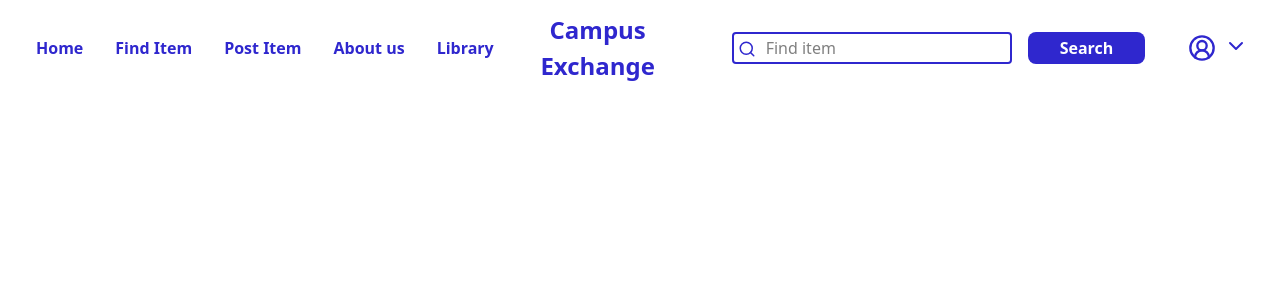
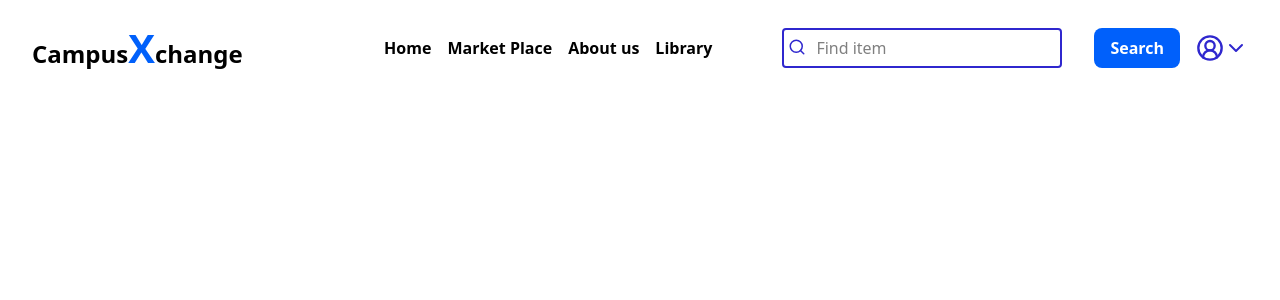
Before and after one commit to Banerjee2021/Campus-Exchange, a React (Vite) app in the folder Frontend/: page / in a window 1280 px wide. Shown: the top 300 px of the page. Built offline with nearby package versions, Linux system fonts and the light colour scheme.

Commit message:
Modified Navbar.jsx and Added MarketPlace.jsx

```diff
--- a/Frontend/src/Pages/Find.jsx
+++ /dev/null
@@ -1,10 +0,0 @@
-
-function Find(){
-    return(
-        <>
-
-        </>
-    )
-}
-
-export default Find ;
--- /dev/null
+++ b/Frontend/src/Pages/MarketPlace.jsx
@@ -0,0 +1,10 @@
+
+function MarketPlace(){
+    return(
+        <>
+
+        </>
+    )
+}
+
+export default MarketPlace ;
--- a/Frontend/src/Pages/Post.jsx
+++ /dev/null
@@ -1,10 +0,0 @@
-
-function Post(){
-    return(
-        <>
-
-        </>
-    )
-}
-
-export default Post ;
--- a/Frontend/src/components/Navbar.jsx
+++ b/Frontend/src/components/Navbar.jsx
@@ -1,40 +1,121 @@
 import { Link } from "react-router";
-import { CircleUserRound, Search, ChevronDown } from 'lucide-react'
+import { CircleUserRound, Search, ChevronDown } from 'lucide-react';
+import { useState, useEffect, useRef } from "react";
 
-function Navbar(){
-    return(
+function Navbar() {
+    const [isDropdownOpen, setIsDropdownOpen] = useState(false);
+    const [closeTimeout, setCloseTimeout] = useState(null);
+    const dropdownRef = useRef(null);
+    const profileRef = useRef(null);
+
+    const handleProfileEnter = () => {
+        if (closeTimeout) {
+            clearTimeout(closeTimeout);
+            setCloseTimeout(null);
+        }
+        setIsDropdownOpen(true);
+    };
+
+    const handleDropdownEnter = () => {
+        if (closeTimeout) {
+            clearTimeout(closeTimeout);
+            setCloseTimeout(null);
+        }
+    };
+
+    const handleProfileLeave = () => {
+
+        if (!dropdownRef.current || !dropdownRef.current.matches(':hover')) {
+            const timeout = setTimeout(() => {
+                setIsDropdownOpen(false);
+            }, 750);
+            setCloseTimeout(timeout);
+        }
+    };
+
+    const handleDropdownLeave = () => {
+        if (!profileRef.current || !profileRef.current.matches(':hover')) {
+            const timeout = setTimeout(() => {
+                setIsDropdownOpen(false);
+            }, 750);
+            setCloseTimeout(timeout);
+        }
+    };
+
+    useEffect(() => {
+        return () => {
+            if (closeTimeout) {
+                clearTimeout(closeTimeout);
+            }
+        };
+    }, [closeTimeout]);
+
+    return (
         <>
-            <div id = "navbar" className = "w-screen h-[12vh] flex-row flex justify-between items-center text-center px-8">
-                <div id = "navbar-items">
-                    <ul className = "list-none flex flex-row gap-6">
-                        <li><Link to = "/">Home</Link></li>
-                        <li><Link to = "/find">Find Item</Link></li>
-                        <li><Link to = "/post">Post Item</Link></li>
-                        <li><Link to = "/about">About us</Link></li>
-                        <li><Link to = "/library">Library</Link></li>
-                    </ul>
-                </div>
-
-                <div className = "">
-                    <Link to ="/">
-                        <h1 className = "text-[24px] font-extrabold text-[#2F27CE]">Campus</h1>
-                        <h2 className = "text-[24px] font-extrabold text-[#2F27CE]">Exchange</h2>
+            <div id="navbar" className="w-screen h-[12vh] flex-row flex justify-between items-center text-center px-8">
+                <div className="">
+                    <Link to="/">
+                        <h1 className="font-extrabold text-[24px]">
+                            <span>Campus</span>
+                            <span className="text-[#0060fb] text-[40px]">X</span>
+                            change
+                        </h1>
                     </Link>
                 </div>
 
-                <div className = "flex flex-row">
-                    <Search size={18} className = "relative left-10 top-2 z-10" color="#2F27CE"/>
-                    <input type="search" name="" id="" placeholder = "Find item" className = "ml-4 border-2 pl-8 rounded-[4px] mr-4 w-70 outline-none border-[#2F27CE]"/>
-                    <button className = "px-8 py-1 bg-[#2F27CE] text-white rounded-[8px] cursor-pointer hover:bg-[#2F27CE] font-[600]">Search</button>
-                </div>
+                <div className="flex flex-row gap-4">
+                    <div id="navbar-items">
+                        <ul className="list-none flex flex-row gap-2">
+                            <li><Link to="/">Home</Link></li>
+                            <li><Link to="/market">Market Place</Link></li>
+                            <li><Link to="/about">About us</Link></li>
+                            <li><Link to="/library">Library</Link></li>
+                        </ul>
+                    </div>
 
-                <div className = "flex flex-row gap-2 cursor-pointer" id = "profile">
-                    <span><CircleUserRound size={28} color="#2F27CE"/></span>
-                    <span id = "arrow"><ChevronDown size = {24} color="#2F27CE"/></span>
+                    <Search size={18} className="relative left-14 top-2.5 z-10" color="#2F27CE" />
+                    <input
+                        type="search"
+                        placeholder="Find item"
+                        className="ml-4 border-2 pl-8 rounded-[4px] mr-4 w-70 outline-none border-[#2F27CE]"
+                    />
+                    <button className="px-4 bg-[#0060fb] text-white rounded-[8px] cursor-pointer hover:bg-[#2F27CE] font-[600]">
+                        Search
+                    </button>
+
+                    <div
+                        className="cursor-pointer flex flex-row justify-center items-center"
+                        id="profile"
+                        ref={profileRef}
+                        onMouseEnter={handleProfileEnter}
+                        onMouseLeave={handleProfileLeave}
+                    >
+                        <span><CircleUserRound size={28} color="#2F27CE" /></span>
+                        <span id="arrow" className={`transition-transform duration-300 ${isDropdownOpen ? 'rotate-180' : ''}`}>
+                            <ChevronDown size={24} color="#2F27CE" />
+                        </span>
+                    </div>
                 </div>
             </div>
+
+            {isDropdownOpen && (
+                <div
+                    className="h-[16vh] w-[12vw] rounded-2xl shadow-2xl absolute right-4 flex items-center justify-center"
+                    id="drop-down"
+                    ref={dropdownRef}
+                    onMouseEnter={handleDropdownEnter}
+                    onMouseLeave={handleDropdownLeave}
+                >
+                    <div className="flex flex-col w-full">
+                        <ul className="flex flex-col text-center space-y-3">
+                            <li className="cursor-pointer hover:text-[#2F27CE] transition-colors font-[600]">Account</li>
+                            <li className="cursor-pointer hover:text-[#2F27CE] transition-colors font-[600]">Sign Up</li>
+                        </ul>
+                    </div>
+                </div>
+            )}
         </>
-    )
+    );
 }
 
-export default Navbar ;
+export default Navbar;
--- a/Frontend/src/index.css
+++ b/Frontend/src/index.css
@@ -17,12 +17,11 @@
   list-style: none;
   display: flex;
   flex-direction: row;
-  gap: 1.5rem;
 }
 
 #navbar-items li {
   position: relative;
-  color: #2f27ce;
+  /* color: #2f27ce; */
   font-weight: 600;
 }
 
@@ -48,9 +47,3 @@
 #navbar-items li:hover::after {
   width: 60%;
 }
-#profile > #arrow {
-  transition: 0.35s ease-in-out;
-}
-#profile:hover > #arrow {
-  transform: rotate(180deg);
-}
--- a/Frontend/src/main.jsx
+++ b/Frontend/src/main.jsx
@@ -4,8 +4,7 @@ import './index.css'
 import { BrowserRouter, Routes, Route} from 'react-router' ;
 import Home from "./Pages/Home.jsx" ;
 import About from './Pages/About.jsx' ;
-import Find from './Pages/Find.jsx' ;
-import Post from './Pages/Post.jsx' ;
+import MarketPlace from './Pages/MarketPlace.jsx';
 import Library from './Pages/Library.jsx' ;
 
 createRoot(document.getElementById('root')).render(
@@ -13,8 +12,7 @@ createRoot(document.getElementById('root')).render(
     <Routes>
       <Route path = "/" element = {<Home />}/>
       <Route path = "/about" element = {<About />}/>
-      <Route path = "/find" element = {<Find />}/>
-      <Route path = "/post" element = {<Post />}/>
+      <Route path = "/market" element = {<MarketPlace />}/>
       <Route path = "/library" element = {<Library />}/>
     </Routes>
   </BrowserRouter>
```
